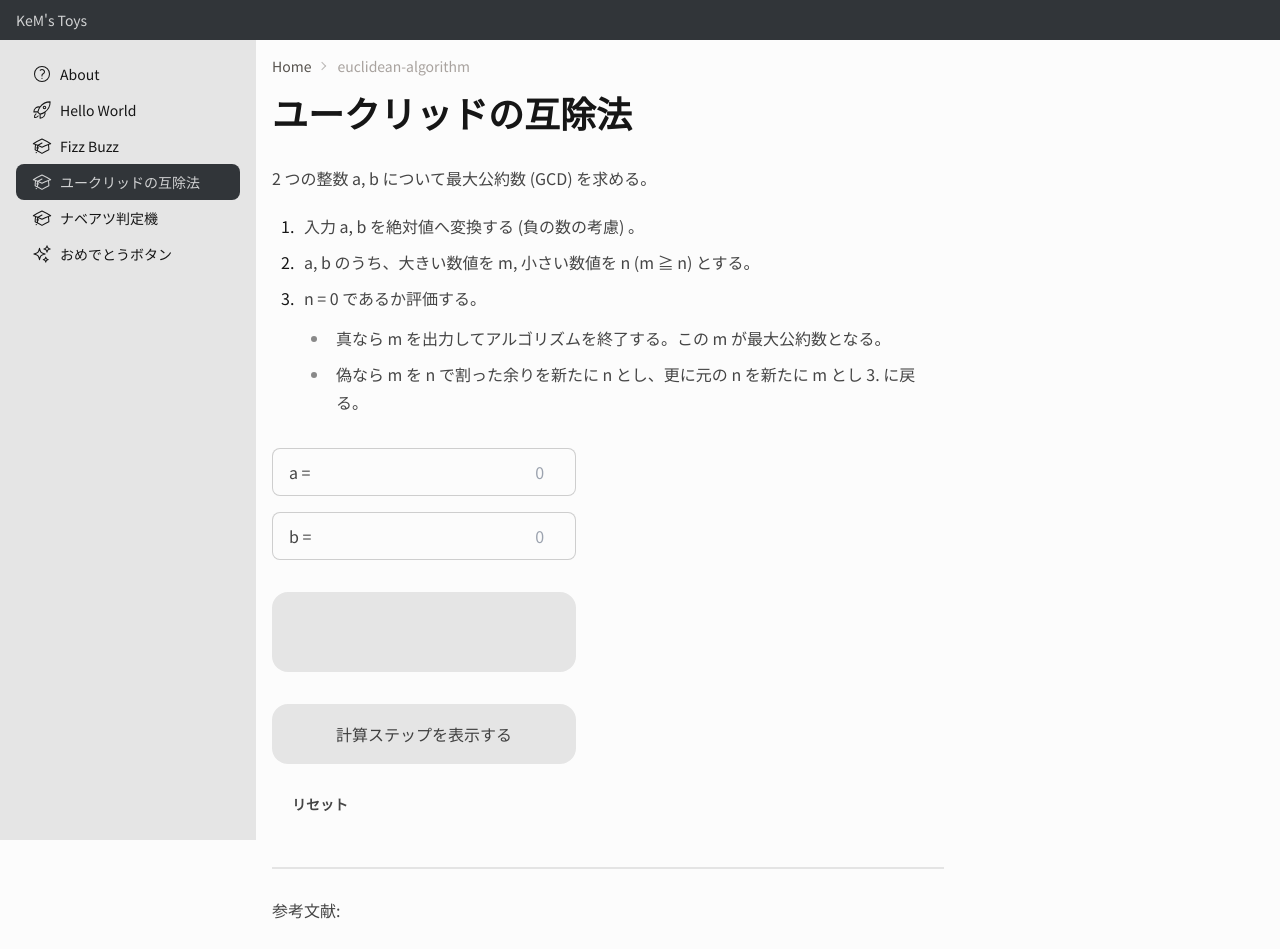
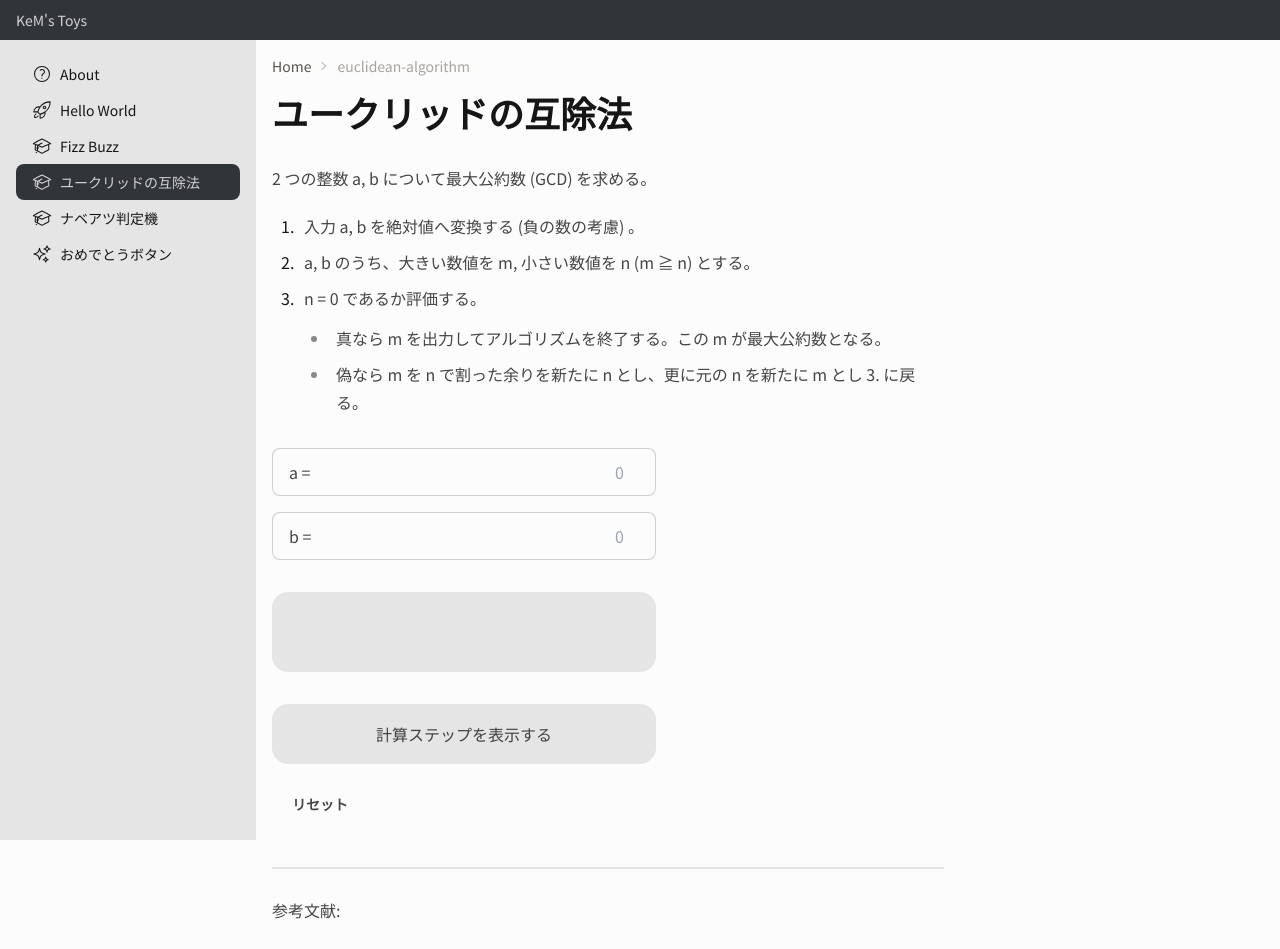
Before and after one commit to kem198/kems-toys, a Next.js app: page /euclidean-algorithm in a window 1280 px wide. Shown: the top 949 px of the page. Built offline with nearby package versions, Linux system fonts and the light colour scheme.

Commit message:
small changed

```diff
--- a/src/components/Organisms/FizzBuzzCalc.tsx
+++ b/src/components/Organisms/FizzBuzzCalc.tsx
@@ -32,7 +32,7 @@ const FizzBuzzCalc = () => {
   };
 
   return (
-    <div className="container my-8 w-fit max-lg:mx-auto">
+    <div className="container my-8 max-w-sm max-lg:mx-auto">
       <LabeledNumberInput labelText="n =" count={count} setCount={setCount} />
       <ResultDisplay>{calculateFizzBuzz()}</ResultDisplay>
       <ResetButton onClick={resetCount} />
--- a/src/components/Organisms/GcdCalc.tsx
+++ b/src/components/Organisms/GcdCalc.tsx
@@ -47,7 +47,7 @@ const GcdCalc = () => {
   }, [aCount, bCount]); // `aCount` または `bCount` の変更をトリガーとする
 
   return (
-    <div className="container my-8 flex w-fit flex-col gap-4 max-lg:mx-auto">
+    <div className="container my-8 flex max-w-sm flex-col gap-4 max-lg:mx-auto">
       <LabeledNumberInput labelText="a =" count={aCount} setCount={setACount} />
       <LabeledNumberInput labelText="b =" count={bCount} setCount={setBCount} />
       <ResultDisplay>{result}</ResultDisplay>
--- a/src/components/Organisms/NabeatsuAssessmenter.tsx
+++ b/src/components/Organisms/NabeatsuAssessmenter.tsx
@@ -30,7 +30,7 @@ const NabeatsuAssessmenter = () => {
   };
 
   return (
-    <div className="container my-8 w-fit max-lg:mx-auto">
+    <div className="container my-8 max-w-sm max-lg:mx-auto">
       <LabeledNumberInput labelText="n =" count={count} setCount={setCount} />
       <ResultDisplay>{getResult()}</ResultDisplay>
       <ResetButton onClick={resetCount} />
```
